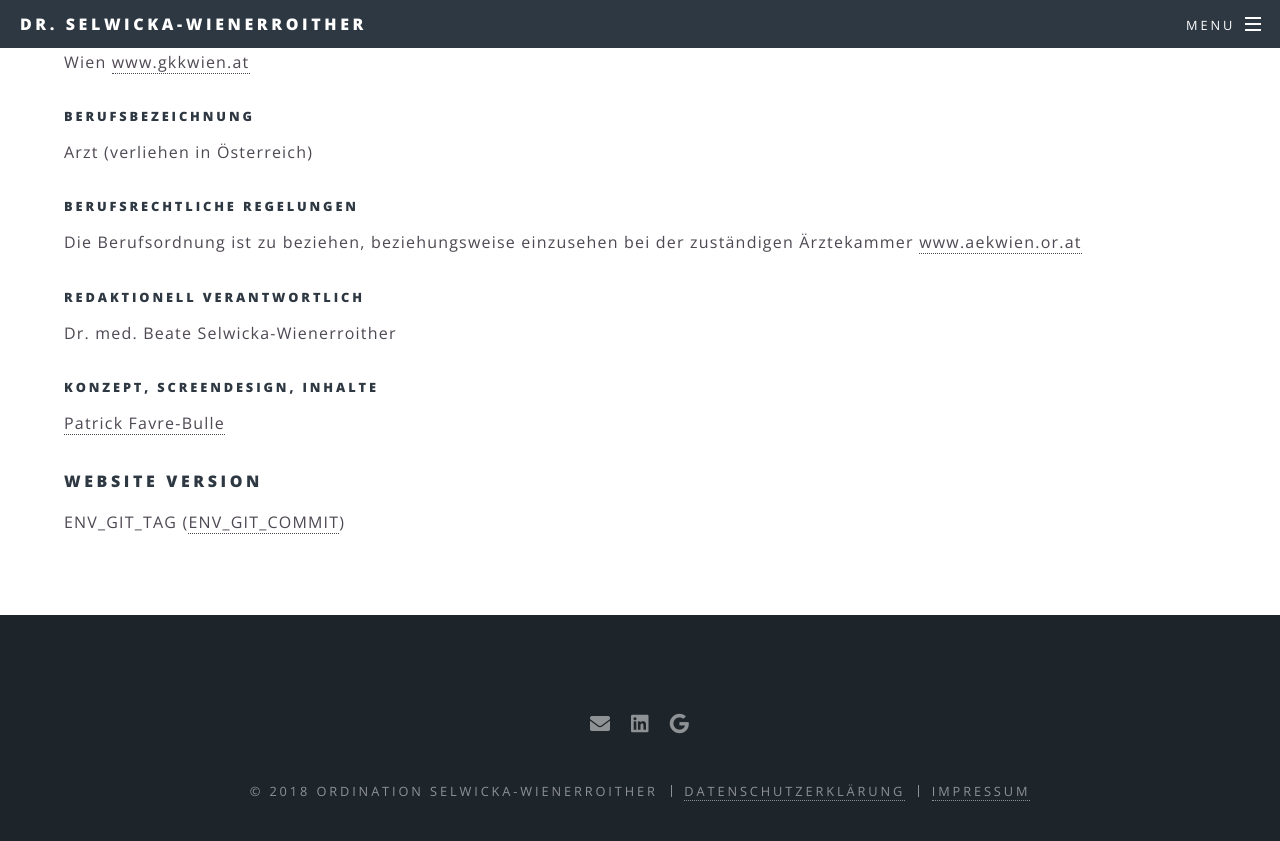
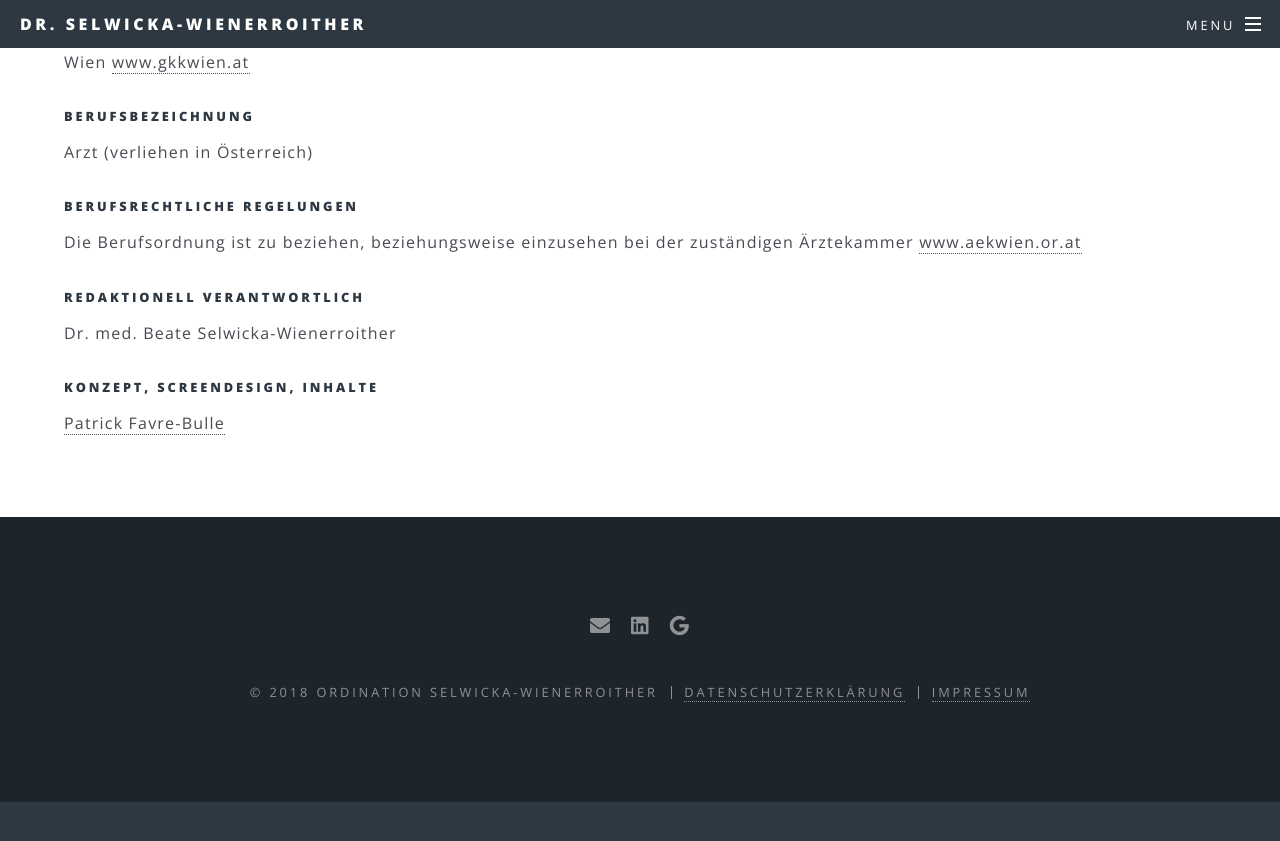
Before and after one commit to patrickfav/website-dr-sel, a Jekyll site: the page built from page_legal_notice.md, in a window 1280 px wide and 900 px high, scrolled down 905 px. Shown: the top 841 px of the window. Built offline with Jekyll 4.4.1, drawn with Linux system fonts in a browser that asks for light colours; after the commit the page ends 1707 px from its top, so only the background shows below that.

Commit message:
Remove CI version info

```diff
--- a/_config.yml
+++ b/_config.yml
@@ -42,7 +42,3 @@ social:
   linkedin: https://www.linkedin.com/in/beate-selwicka-wienerroither-b5083281/
   google: https://www.google.at/maps/place/Dr.+Selwicka-Wienerroither/@48.2435459,16.3244421,15z/data=!4m2!3m1!1s0x0:0xa2b1b4659139977a?sa=X&ved=0ahUKEwi9mIPUva_bAhUEfMAKHV6ADHwQ_BIIeTAK
   #twitter: https://twitter.com/<username>
-
-ci:
-  hash: ENV_GIT_COMMIT
-  tag: ENV_GIT_TAG
--- a/_includes/footer.html
+++ b/_includes/footer.html
@@ -30,6 +30,4 @@
     <a href="https://github.com/patrickfav/website-dr-sel" style="font-size: 0.8em">This site is a development preview</a>
     {% endif %}
   </p>
-
-  <span aria-disabled="true" style="display: none;">Version: {{site.ci.tag}} | Commit: {{ site.ci.hash}} </span>
 </footer>
--- a/page_legal_notice.md
+++ b/page_legal_notice.md
@@ -36,7 +36,3 @@ Die Berufsordnung ist zu beziehen, beziehungsweise einzusehen bei der zuständig
 
 ##### Konzept, ScreenDesign, Inhalte
 [Patrick Favre-Bulle](https://github.com/patrickfav)
-
-#### Website Version
-
-{{site.ci.tag}} ([{{ site.ci.hash}}](https://github.com/patrickfav/website-dr-sel))
```
Also changed, not shown: .travis.yml.
